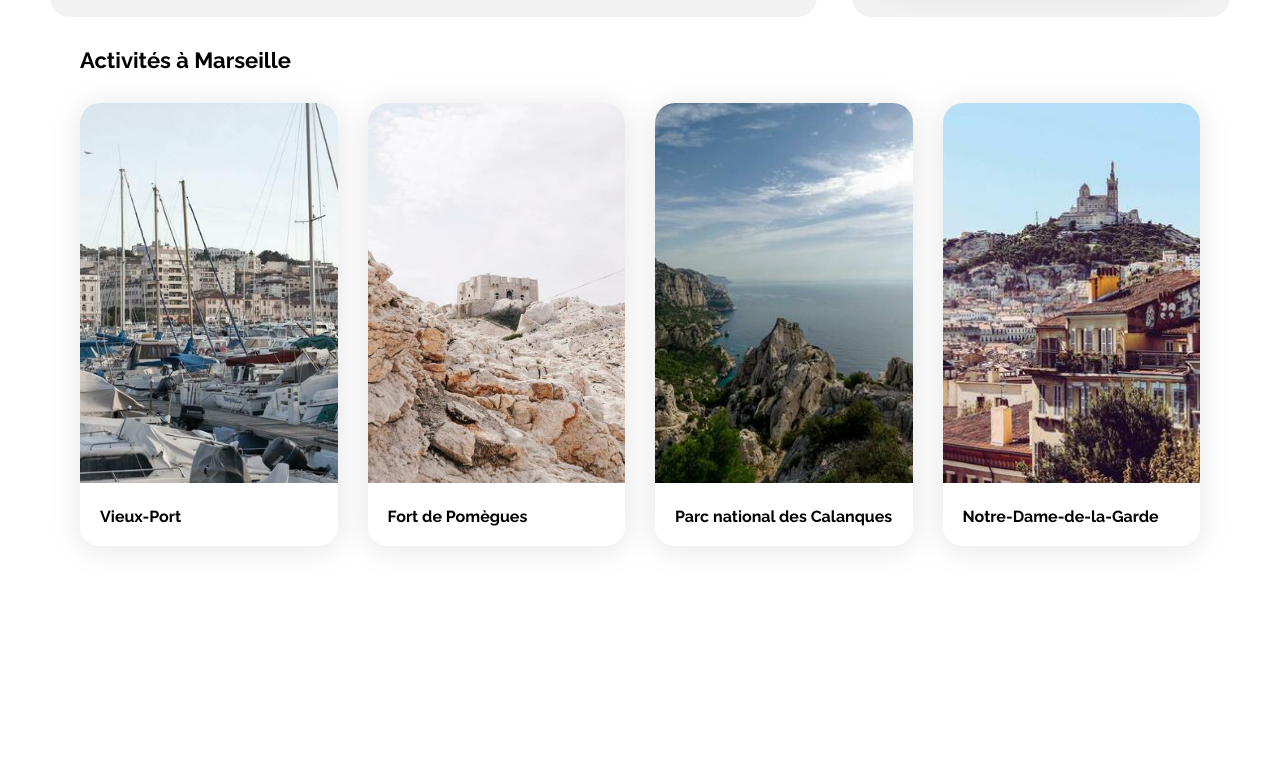
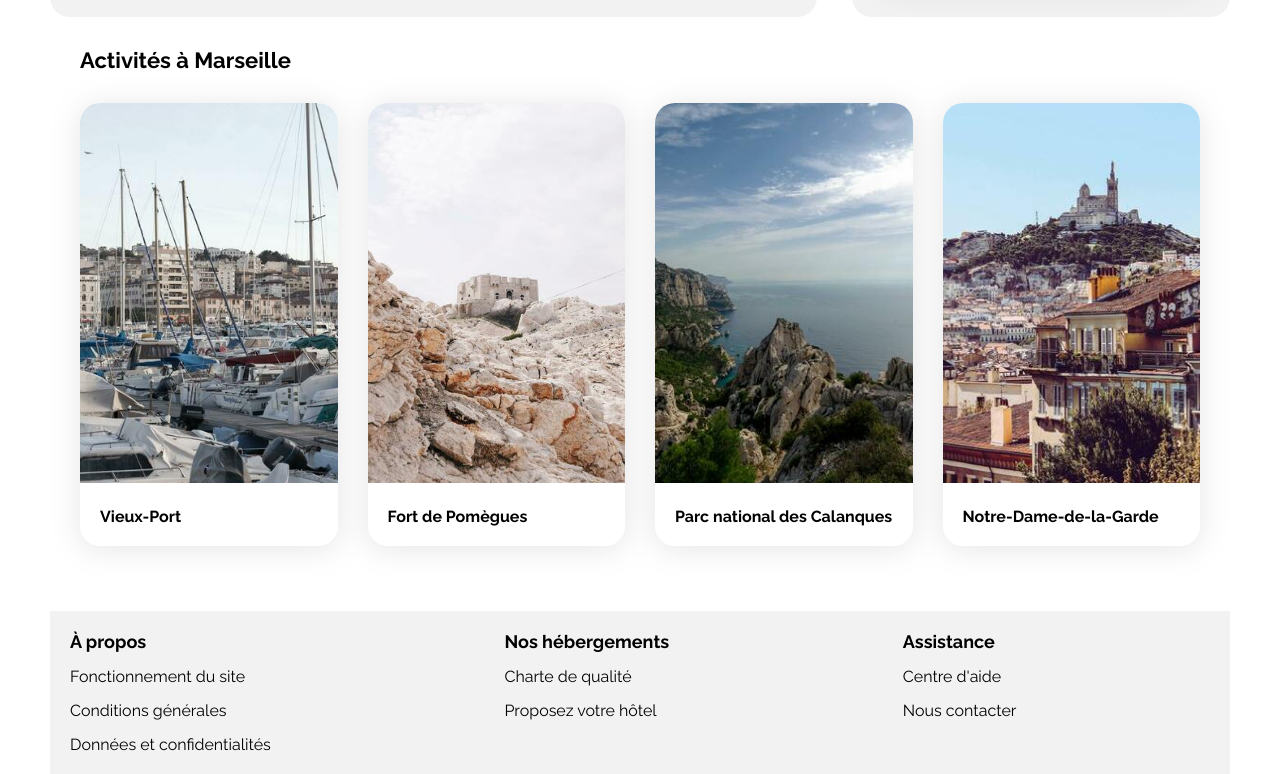
Before and after one commit to MarCarp/OC-DW-Projet1-Booki, a plain HTML site: page index.html in a window 1280 px wide. Shown: the part 784-1558 px from the top of the page. Before the commit the page ends 1360 px from the top, so only its background shows below. Drawn offline with Linux system fonts and the light colour scheme.

Commit message:
Add Footer (Template+Footer)

```diff
--- a/css/style.css
+++ b/css/style.css
@@ -197,6 +197,7 @@ a {
 /****** Activities ***********/
 #activities {
     padding: 30px;
+    margin-bottom: 35px;
 }
 
 #activities .section-title {
@@ -223,6 +224,30 @@ a {
 #activities .activity-title {
     padding: 20px;
     font-size: 16px;
+}
+
+/****** Footer ***********/
+#main-footer {
+    background-color: var(--main-bg-color);
+    display: flex;
+}
+
+#main-footer .footer-part {
+    padding: 20px;
+    flex-grow: 1;
+}
+
+#main-footer .footer-line {
+    list-style-type: none;
+    margin-bottom: 15px;
+}
+
+#main-footer .footer-line:last-child {
+    margin-bottom: 0;
+}
+
+#main-footer .footer-part-title {
+    font-size: 18px;
 }
 
 /* Le code ci-dessous correspond à la version responsive uniquement */
--- a/index.html
+++ b/index.html
@@ -143,7 +143,44 @@
                 </div>
             </section>
         </main>
-        <footer></footer>
+        <footer id="main-footer">
+            <ul class="footer-part">
+                <li class="footer-line">
+                    <h3 class="footer-part-title">À propos</h3>
+                </li>
+                <li class="footer-line">
+                    <a href="#" class="footer-link">Fonctionnement du site</a>
+                </li>
+                <li class="footer-line">
+                    <a href="#" class="footer-link">Conditions générales</a>
+                </li>
+                <li class="footer-line">
+                    <a href="#" class="footer-link">Données et confidentialités</a>
+                </li>
+            </ul>
+            <ul class="footer-part">
+                <li class="footer-line">
+                    <h3 class="footer-part-title">Nos hébergements</h3>
+                </li>
+                <li class="footer-line">
+                    <a href="#" class="footer-link">Charte de qualité</a>
+                </li>
+                <li class="footer-line">
+                    <a href="#" class="footer-link">Proposez votre hôtel</a>
+                </li>
+            </ul>
+            <ul class="footer-part">
+                <li class="footer-line">
+                    <h3 class="footer-part-title">Assistance</h3>
+                </li>
+                <li class="footer-line">
+                    <a href="#" class="footer-link">Centre d'aide</a>
+                </li>
+                <li class="footer-line">
+                    <a href="#" class="footer-link">Nous contacter</a>
+                </li>
+            </ul>
+        </footer>
     </div>
 </body>
 
```
